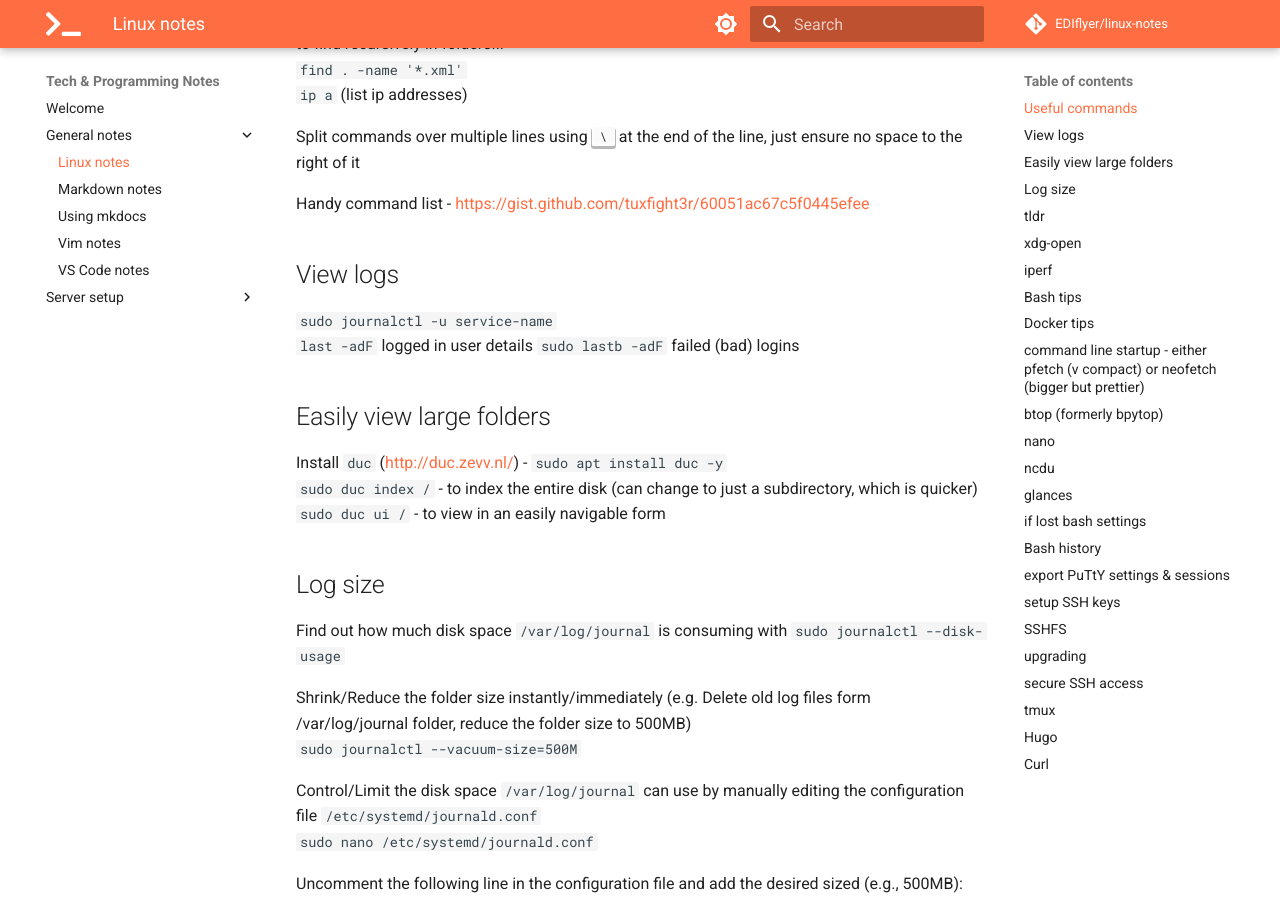
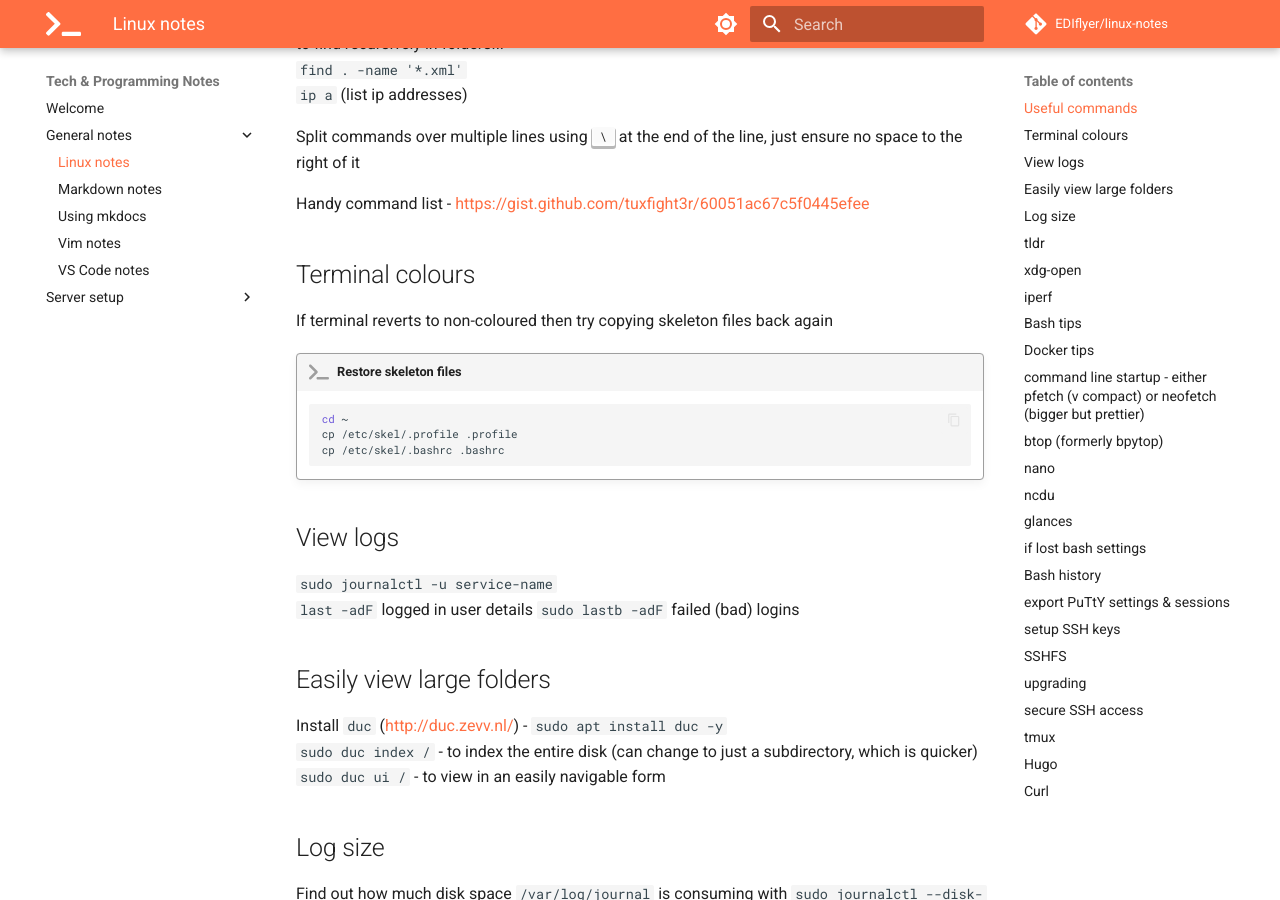
Before and after one commit to EDIflyer/linux-notes, an MkDocs documentation site: the page built from docs/general-notes/linux_notes.md, in a window 1280 px wide and 900 px high, scrolled down 804 px. Built offline with MkDocs 1.6.1 and Material for MkDocs 9.7.7, drawn with Linux system fonts in a browser that asks for light colours; comment, search, counter and statistics services are not loaded.

Commit message:
add re terminal colours

````diff
--- a/docs/general-notes/linux_notes.md
+++ b/docs/general-notes/linux_notes.md
@@ -32,6 +32,15 @@ to find recursively in folders...
 Split commands over multiple lines using ++backslash++ at the end of the line, just ensure no space to the right of it
 
 Handy command list - https://gist.github.com/tuxfight3r/60051ac67c5f0445efee
+
+## Terminal colours
+If terminal reverts to non-coloured then try copying skeleton files back again
+!!! quote "Restore skeleton files"
+    ``` bash
+    cd ~
+    cp /etc/skel/.profile .profile
+    cp /etc/skel/.bashrc .bashrc
+    ```
 
 ## View logs
 `sudo journalctl -u service-name`
````
